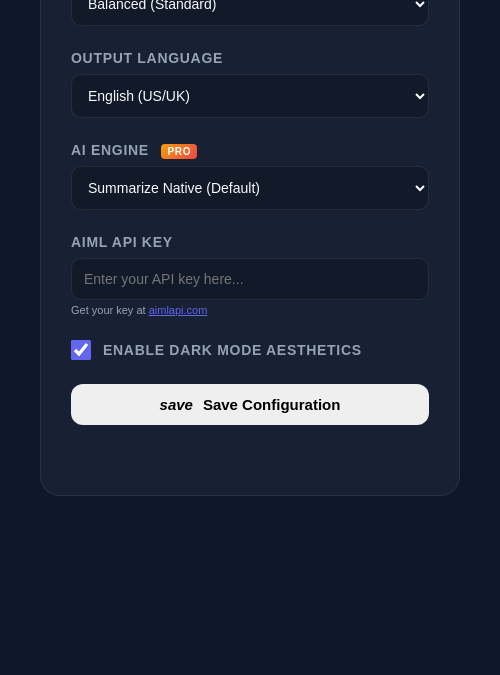
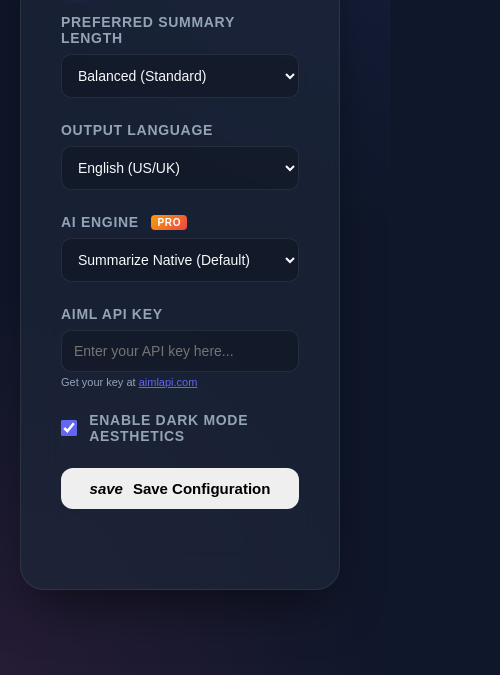
Before and after one commit to eyoaladmasu2217/Chrome-summerizer-extension, a browser extension: page options.html in a window 390 px wide. Shown: the part 169-844 px from the top of the page, 500 px wide, since content can reach past the window. Drawn offline with Linux system fonts and the light colour scheme.

Commit message:
Frontend: Redesign options page with modern layouts and responsive aesthetics

```diff
--- a/options.html
+++ b/options.html
@@ -8,18 +8,26 @@
     <link rel="stylesheet" href="styles.css">
     <style>
         body {
-            width: 500px;
-            padding: 40px;
-            margin: 0 auto;
+            min-height: 100vh;
+            display: flex;
+            align-items: center;
+            justify-content: center;
+            padding: 20px;
+            margin: 0;
             background: var(--bg-dark);
+            background-image: radial-gradient(circle at top right, rgba(99, 102, 241, 0.1), transparent 400px),
+                radial-gradient(circle at bottom left, rgba(236, 72, 153, 0.1), transparent 400px);
         }
 
         .settings-card {
+            width: 100%;
+            max-width: 550px;
             background: var(--card-bg);
-            border-radius: 20px;
+            border-radius: 24px;
             border: 1px solid var(--glass-border);
-            padding: 30px;
-            backdrop-filter: blur(10px);
+            padding: 40px;
+            backdrop-filter: blur(20px);
+            box-shadow: 0 25px 50px -12px rgba(0, 0, 0, 0.5);
         }
 
         .setting-group {
```
